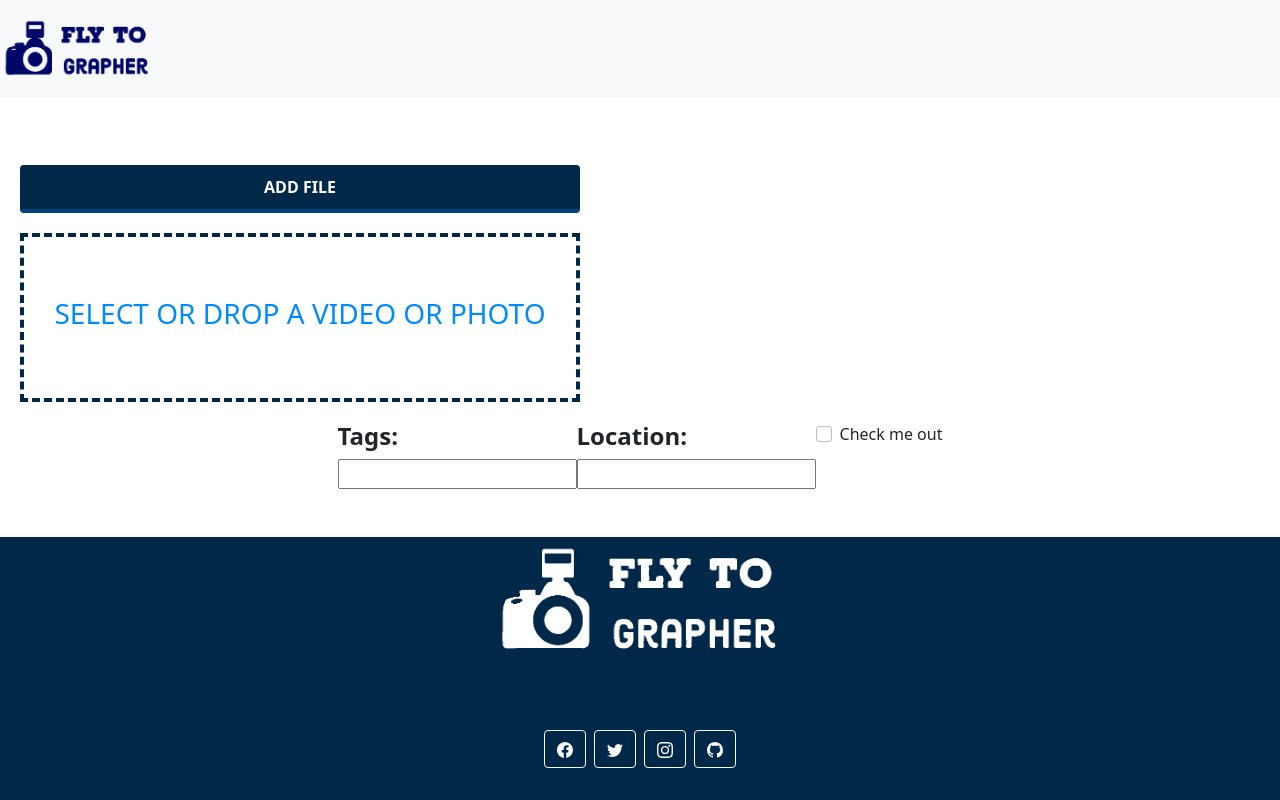
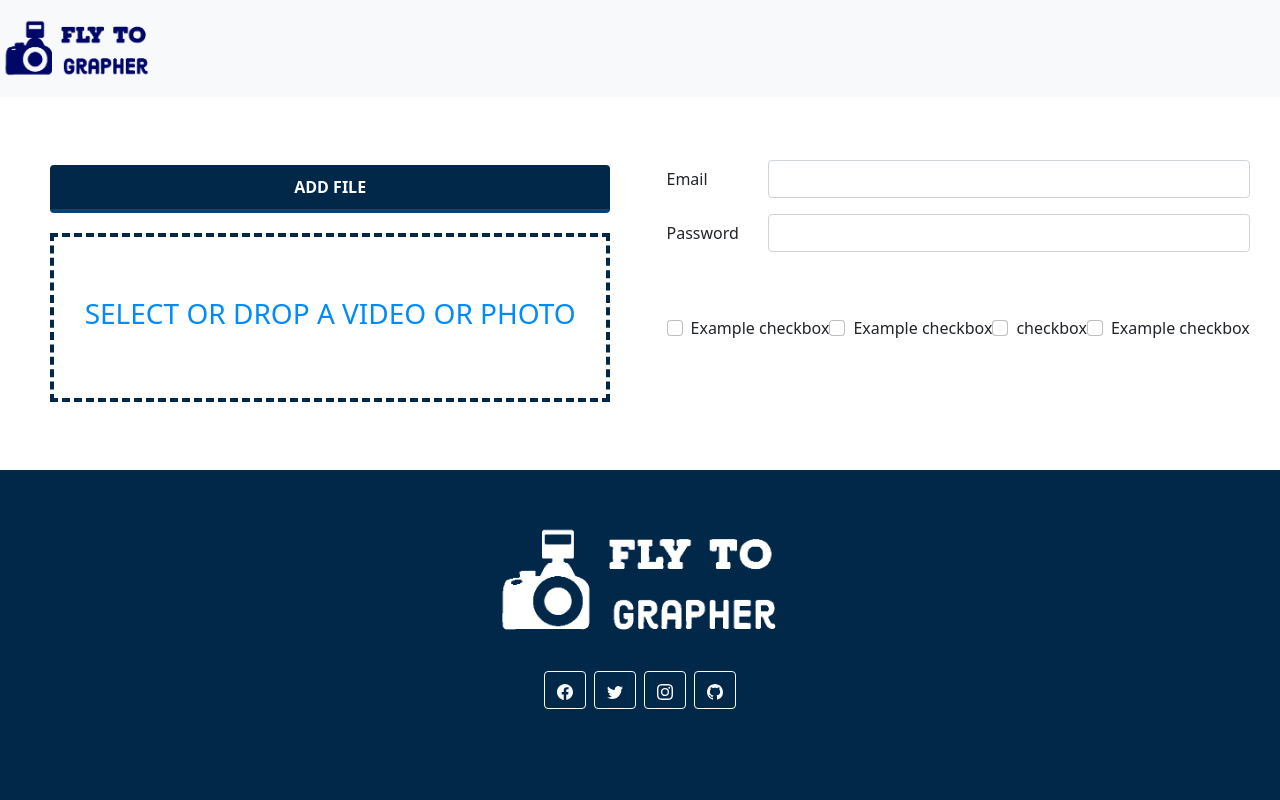
Before and after one commit to fly-to-grapher/fly-to-grapher-web, a React (Create React App) app: page /upload in a window 1280 px wide. Shown: the top 800 px of the page. Built offline with nearby package versions, Linux system fonts and the light colour scheme.

Commit message:
add input and checkbox to upload page

```diff
--- a/src/components/footer/Footer.js
+++ b/src/components/footer/Footer.js
@@ -4,12 +4,12 @@ import { Link } from "react-router-dom";
 export const Footer = () => {
   return (
     <div>
-      <div className="text-center text-white mt-1 mb-1"style={{ backgroundColor: "#012848" }} >
-        <Link to="./" className="d-flex justify-content-center mt-5 mb-5">
+      <div className="text-center text-white mt-1 mb-1" style={{ backgroundColor: "#012848" }} >
+        <div className="pt-5">
           <img src="./assert/flytog_white.png" className="d-block mx-lg-auto img-fluid" alt="" width="300px" height="300px" />
-        </Link >
-        <div className="container p-3 pb-0">
-          <section className="mb-3">
+        </div>
+        <div className="container pt-3">
+          <section>
             <li className="btn btn-outline-light btn-floating m-1" href="https://tr-tr.facebook.com/" role="button">
               <svg xmlns="http://www.w3.org/2000/svg" width="16" height="16" fill="currentColor" className="bi bi-facebook" viewBox="0 0 16 16">
                 <path d="M16 8.049c0-4.446-3.582-8.05-8-8.05C3.58 0-.002 3.603-.002 8.05c0 4.017 2.926 7.347 6.75 7.951v-5.625h-2.03V8.05H6.75V6.275c0-2.017 1.195-3.131 3.022-3.131.876 0 1.791.157 1.791.157v1.98h-1.009c-.993 0-1.303.621-1.303 1.258v1.51h2.218l-.354 2.326H9.25V16c3.824-.604 6.75-3.934 6.75-7.951z" />
@@ -32,7 +32,7 @@ export const Footer = () => {
             </li>
           </section>
         </div>
-        <div className="text-center p-3">© 2022 Copyright</div>
+        {/* <div className="text-center pb-3">© 2022 Copyright</div> */}
       </div>
     </div>
   );
--- a/src/components/home/Home.js
+++ b/src/components/home/Home.js
@@ -2,7 +2,6 @@ import React from "react";
 import './Home.css';
 import { Link } from "react-router-dom"
 import Nav1 from "../navbar/Nav1"
-import Nav from "../navbar/Nav1"
 import { useEffect, useState } from 'react';
 import { useRequest } from '../hooks/useRequest'
 
@@ -126,33 +125,28 @@ const Home = () => {
                     </div>
                     <div>
                         <img
-                            src="https://picsum.photos/id/1/200/300
-"
+                            src="https://picsum.photos/id/1/200/300"
                             alt=""
                         />
                     </div>
                     <div className="horizontal">
                         <img
-                            src="https://source.unsplash.com/user/erondu/daily
-"
+                            src="https://source.unsplash.com/user/erondu/daily"
                             alt=""
                         />
                     </div>
                     <div>
                         <img
-                            src="https://source.unsplash.com/weekly?landscape
-"
+                            src="https://source.unsplash.com/weekly?landscape"
                             alt=""
                         />
                     </div>
                     <div className="big">
                         <img
-                            src="https://i.postimg.cc/cHyKbrbg/pexels-aleksandar-pasaric-325185.jpg
-"
+                            src="https://i.postimg.cc/cHyKbrbg/pexels-aleksandar-pasaric-325185.jpg"
                             alt=""
                         />
                     </div>
-                    <div className="explore d-flex justify-content-center">  </div>
                     <div className="explore d-flex justify-content-center">Load more</div>
                 </main>
             </div>
--- a/src/components/upload/Upload.js
+++ b/src/components/upload/Upload.js
@@ -7,7 +7,7 @@ const Upload = () => {
     return (
         <>
             <Navbar />
-            <div className=" mt-5 mb-5">
+            <div className="container-fluid mt-5 mb-5 d-flex justify-content-around align-items-center">
                 <div className="file-upload">
                     <button
                         className="file-upload-btn"
@@ -36,19 +36,49 @@ const Upload = () => {
                         </div>
                     </div>
                 </div>
-                <div className="d-flex justify-content-center">
-                    <label>
-                        <h4><b>Tags:</b></h4>
-                        <input type="text" />
-                    </label>
-                    <label>
-                        <h4><b>Location:</b></h4>
-                        <input type="text" />
-                    </label>
-                    <div class="mb-3 form-check">
-                        <input type="checkbox" class="form-check-input" id="exampleCheck1" />
-                        <label class="form-check-label" for="exampleCheck1">Check me out</label>
-                    </div>
+                <div className="d-flex justify-content-end" style={{}}>
+                    <form>
+                        <div className="row mb-3">
+                            <label className="col-sm-2 col-form-label">Email</label>
+                            <div className="col-sm-10">
+                                <input type="email" className="form-control" id="inputEmail3" />
+                            </div>
+                        </div>
+                        <div className="row mb-3">
+                            <label for="inputPassword3" className="col-sm-2 col-form-label">Password</label>
+                            <div className="col-sm-10">
+                                <input type="password" className="form-control" id="inputPassword3" />
+                            </div>
+                        </div>
+                        <div className="row mb-3">
+                            <div className="container-fluid mt-5 mb-5 d-flex justify-content-around align-items-center">
+                                <div className="form-check">
+                                    <input className="form-check-input" type="checkbox" id="gridCheck1" />
+                                    <label className="form-check-label" for="gridCheck1">
+                                        Example checkbox
+                                    </label>
+                                </div>
+                                <div className="form-check">
+                                    <input className="form-check-input" type="checkbox" id="gridCheck1" />
+                                    <label className="form-check-label" for="gridCheck1">
+                                        Example checkbox
+                                    </label>
+                                </div>
+                                <div className="form-check">
+                                    <input className="form-check-input" type="checkbox" id="gridCheck1" />
+                                    <label className="form-check-label" for="gridCheck1">
+                                         checkbox
+                                    </label>
+                                </div>
+                                <div className="form-check">
+                                    <input className="form-check-input" type="checkbox" id="gridCheck1" />
+                                    <label className="form-check-label" for="gridCheck1">
+                                        Example checkbox
+                                    </label>
+                                </div>
+                            </div>
+                        </div>
+                    </form>
                 </div>
             </div>
         </>
```
Also changed, not shown: src/App.js (+2 -6 lines).
